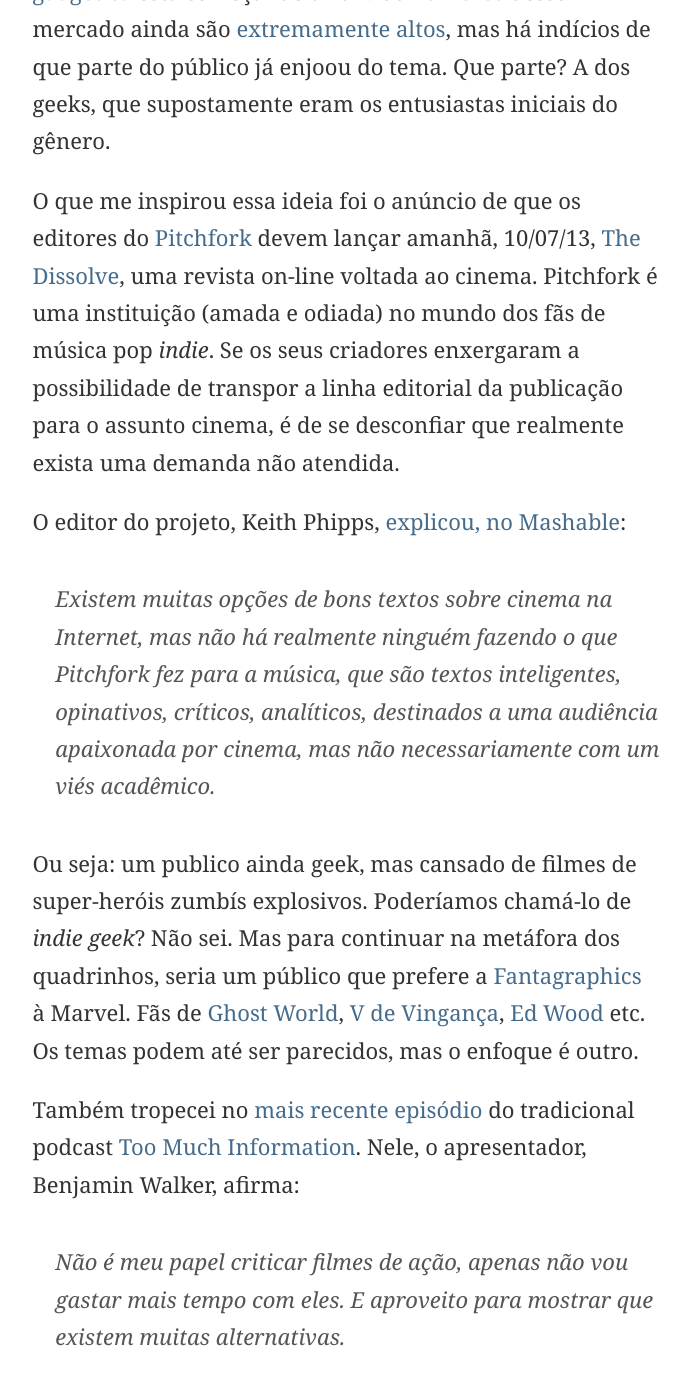
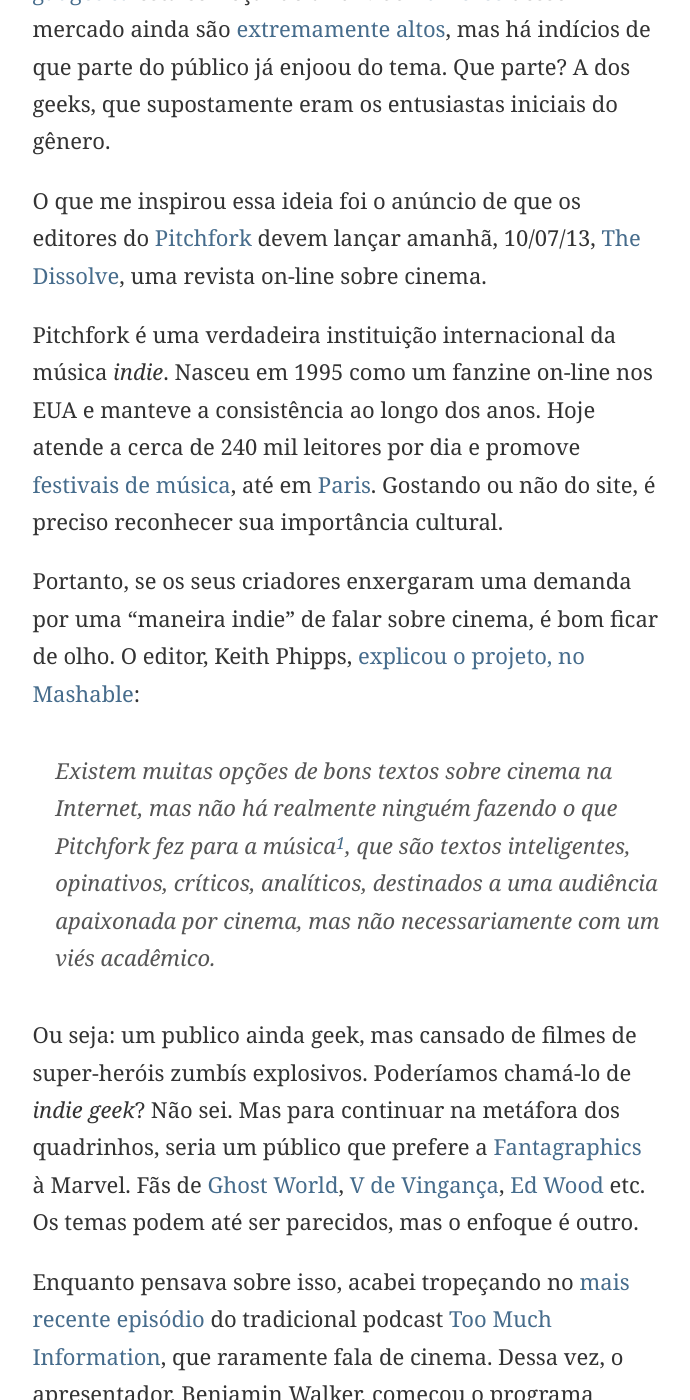
Before and after one commit to eduf/eduf.github.com, a Jekyll site: the page built from _posts/2013-07-09-cinema-indie-geek.md, in a window 1280 px wide and 1400 px high, scrolled down 753 px. Shown: the whole window, without its empty margins (294-984 px from the left). Built offline with Jekyll 4.4.1, drawn with Linux system fonts in a browser that asks for light colours; nearby versions of some CDN libraries; comment, search, counter and statistics services are not loaded; some of the changed text lies outside the part shown.

Commit message:
Melhorando o texto indie geek

```diff
--- a/_posts/2013-07-09-cinema-indie-geek.md
+++ b/_posts/2013-07-09-cinema-indie-geek.md
@@ -13,18 +13,24 @@
 
 A hegemonia dos filmes de super-heróis, zumbís e [ficção gadgética](http://caosordenado.com/gadget-fiction/) está começando a ruir. Os [números](http://www.boxofficemojo.com/genres/chart/?id=superhero.htm) desse mercado ainda são [extremamente altos](https://en.wikipedia.org/wiki/List_of_American_superhero_films), mas há indícios de que parte do público já enjoou do tema. Que parte? A dos geeks, que supostamente eram os entusiastas iniciais do gênero.
 
-O que me inspirou essa ideia foi o anúncio de que os editores do [Pitchfork](http://pitchfork.com/) devem lançar amanhã, 10/07/13, [The Dissolve](http://thedissolve.com/), uma revista on-line voltada ao cinema. Pitchfork é uma instituição (amada e odiada) no mundo dos fãs de música pop *indie*. Se os seus criadores enxergaram a possibilidade de transpor a linha editorial da publicação para o assunto cinema, é de se desconfiar que realmente exista uma demanda não atendida.
+O que me inspirou essa ideia foi o anúncio de que os editores do [Pitchfork](http://pitchfork.com/) devem lançar amanhã, 10/07/13, [The Dissolve](http://thedissolve.com/), uma revista on-line sobre cinema.
 
-O editor do projeto, Keith Phipps, [explicou, no Mashable](http://mashable.com/2013/07/08/pitchfork-the-dissolve-launch/):
+Pitchfork é uma verdadeira instituição internacional da música *indie*. Nasceu em 1995 como um fanzine on-line nos EUA e manteve a consistência ao longo dos anos. Hoje atende a cerca de 240 mil leitores por dia e promove [festivais de música](http://pitchforkmusicfestival.com/), até em [Paris](http://pitchforkmusicfestival.fr/). Gostando ou não do site, é preciso reconhecer sua importância cultural.
 
->Existem muitas opções de bons textos sobre cinema na Internet, mas não há realmente ninguém fazendo o que Pitchfork fez para a música, que são textos inteligentes, opinativos, críticos, analíticos, destinados a uma audiência apaixonada por cinema, mas não necessariamente com um viés acadêmico.
+Portanto, se os seus criadores enxergaram uma demanda por uma "maneira indie" de falar sobre cinema, é bom ficar de olho. O editor, Keith Phipps, [explicou o projeto, no Mashable](http://mashable.com/2013/07/08/pitchfork-the-dissolve-launch/):
+
+>Existem muitas opções de bons textos sobre cinema na Internet, mas não há realmente ninguém fazendo o que Pitchfork fez para a música[^1], que são textos inteligentes, opinativos, críticos, analíticos, destinados a uma audiência apaixonada por cinema, mas não necessariamente com um viés acadêmico.
 
 Ou seja: um publico ainda geek, mas cansado de filmes de super-heróis zumbís explosivos. Poderíamos chamá-lo de *indie geek*? Não sei. Mas para continuar na metáfora dos quadrinhos, seria um público que prefere a [Fantagraphics](http://www.fantagraphics.com/) à Marvel. Fãs de [Ghost World](http://goo.gl/wyoiu), [V de Vingança](http://goo.gl/mlUyq), [Ed Wood](http://goo.gl/LorMs) etc. Os temas podem até ser parecidos, mas o enfoque é outro.
 
-Também tropecei no [mais recente episódio](http://wfmu.org/playlists/shows/51411) do tradicional podcast [Too Much Information](http://wfmu.org/playlists/TI). Nele, o apresentador, Benjamin Walker, afirma:
+Enquanto pensava sobre isso, acabei tropeçando no [mais recente episódio](http://wfmu.org/playlists/shows/51411) do tradicional podcast [Too Much Information](http://wfmu.org/playlists/TI), que raramente fala de cinema. Dessa vez, o apresentador, Benjamin Walker, começou o programa afirmando:
 
 >Não é meu papel criticar filmes de ação, apenas não vou gastar mais tempo com eles. E aproveito para mostrar que existem muitas alternativas.
+
+E fez uma edição especial sobre [The Act of Killing](http://theactofkilling.com/), um dos documentários mais perturbadores de 2012, sobre assassinos pop-star na Indonésia ([trailer aqui](https://www.youtube.com/watch?v=tQhIRBxbchU)).
 
 Enfim, parece que começam a surgir vários indícios dispersos de saturação aos filmes geek mainstream, via críticas, blogs, sites e [sátiras no YouTube](https://www.youtube.com/results?search_query=Yoni+Time&oq=Yoni+Time&gs_l=youtube.3..0.34875.34875.0.35086.1.1.0.0.0.0.200.200.2-1.1.0...0.0...1ac.2.11.youtube.wQe4F3-ifZU), como o vídeo abaixo. Vamos ver onde isso vai dar. Se você quer saber qual é a minha sugestão de alternativas, comece por aqui: [The Auteurs Notebook](http://mubi.com/notebook/posts).
 
 <iframe width="560" height="315" src="//www.youtube.com/embed/HOMbo-7ksAc" frameborder="0" allowfullscreen></iframe>
+
+[^1]: Eu diria o mesmo a respeito da área de tecnologia.
```
Also changed, not shown: 1 other file.
